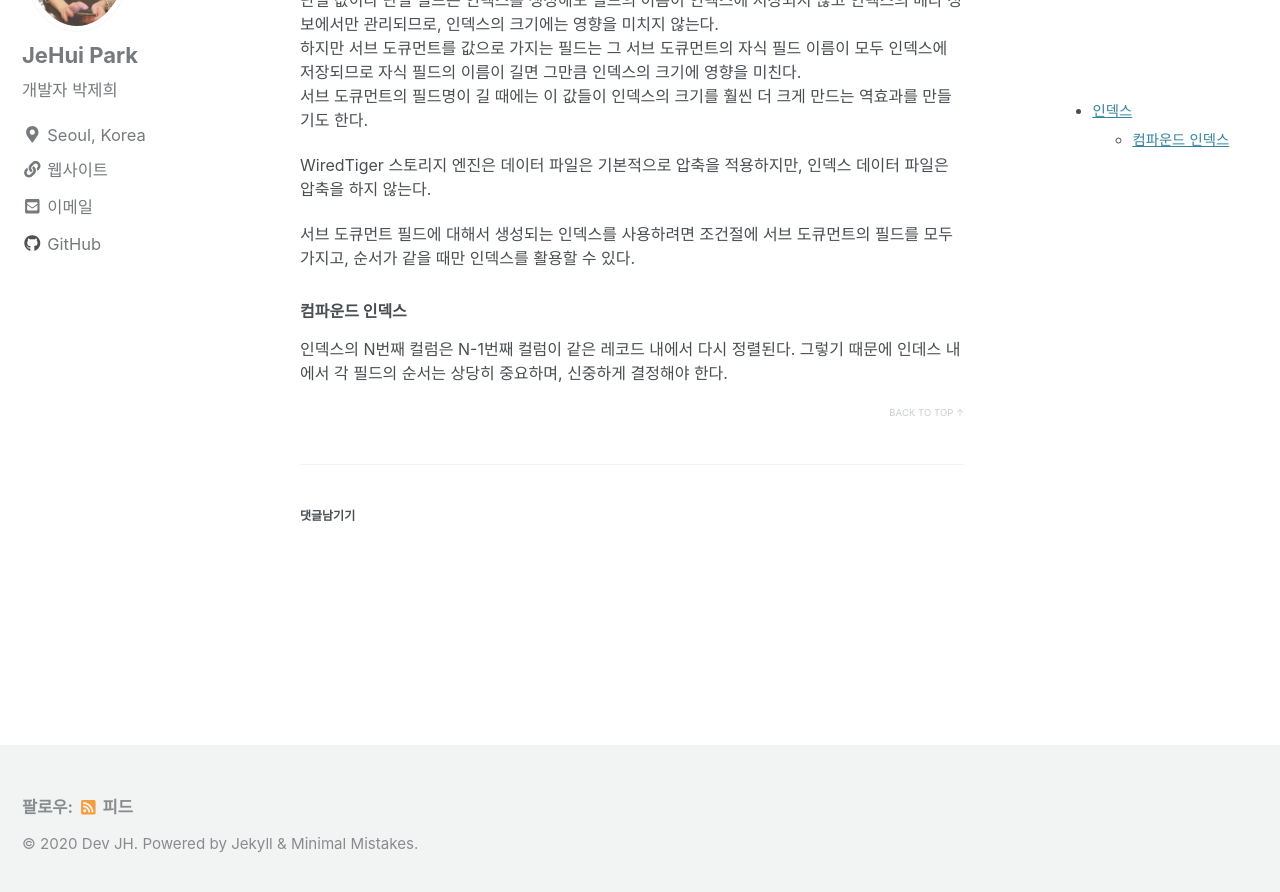
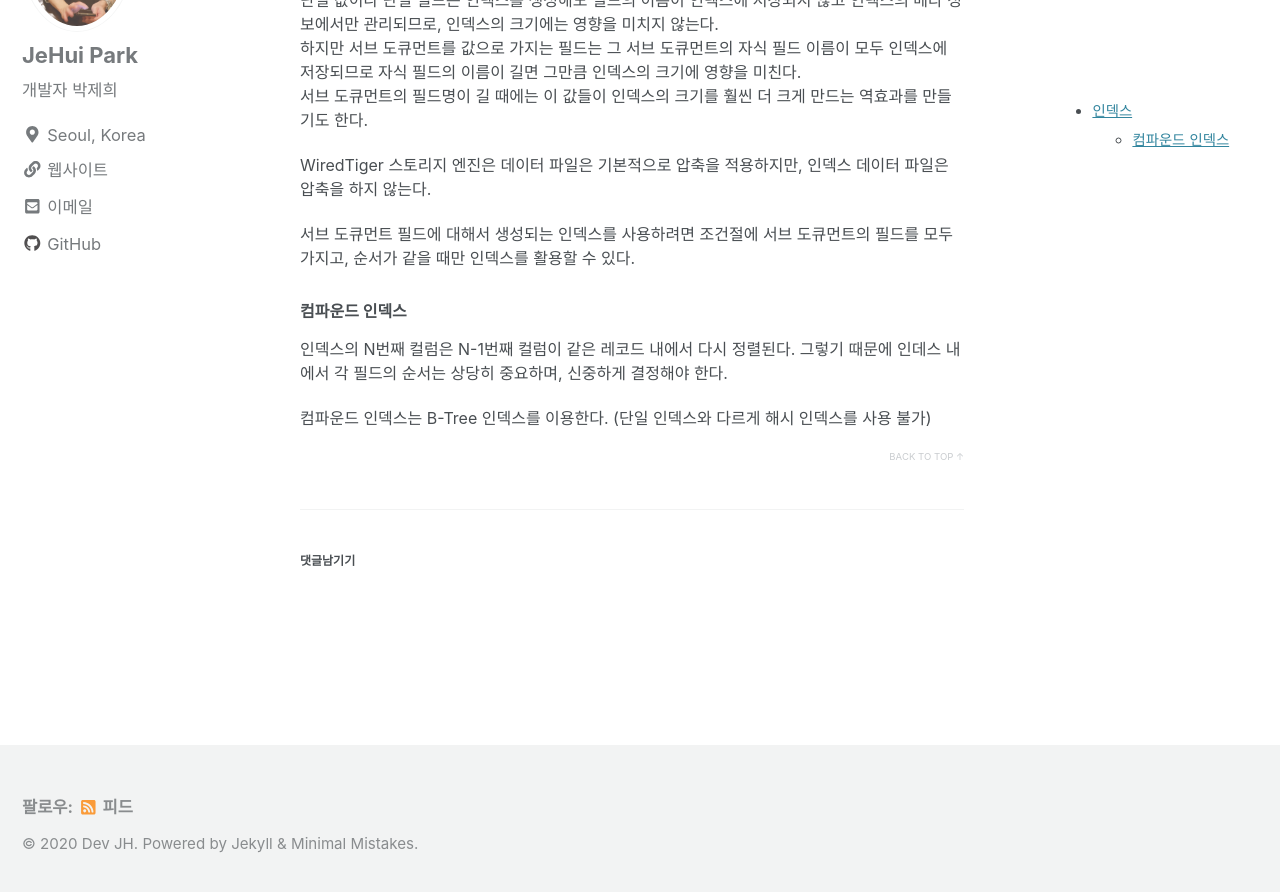
Before and after one commit to JeHuiPark/JeHuiPark.github.io, a Jekyll site: the page built from _posts/2020-08-16-mongo-study.md, in a window 1280 px wide and 900 px high, scrolled down 222 px. Shown: the top 892 px of the window. Built offline with Jekyll 4.4.1, drawn with Linux system fonts in a browser that asks for light colours; nearby versions of some CDN libraries; comment, search, counter and statistics services are not loaded.

Commit message:
Update 2020-08-16-mongo-study.md

```diff
--- a/_posts/2020-08-16-mongo-study.md
+++ b/_posts/2020-08-16-mongo-study.md
@@ -21,3 +21,5 @@ WiredTiger 스토리지 엔진은 데이터 파일은 기본적으로 압축을
 ### 컴파운드 인덱스
 
 인덱스의 N번째 컬럼은 N-1번째 컬럼이 같은 레코드 내에서 다시 정렬된다. 그렇기 때문에 인데스 내에서 각 필드의 순서는 상당히 중요하며, 신중하게 결정해야 한다.
+
+컴파운드 인덱스는 B-Tree 인덱스를 이용한다. (단일 인덱스와 다르게 해시 인덱스를 사용 불가)
```
